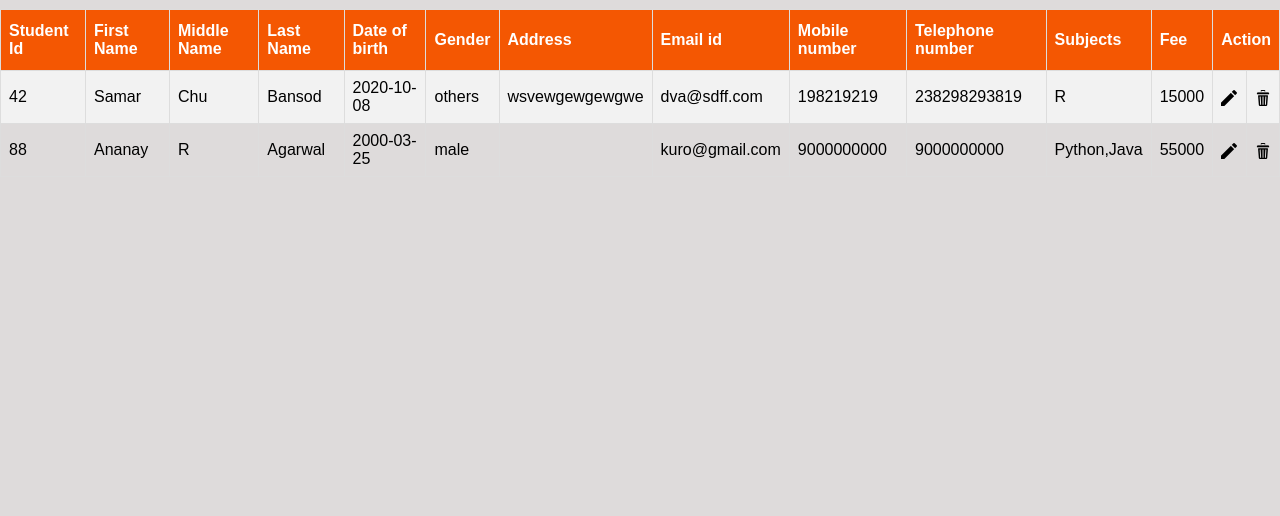
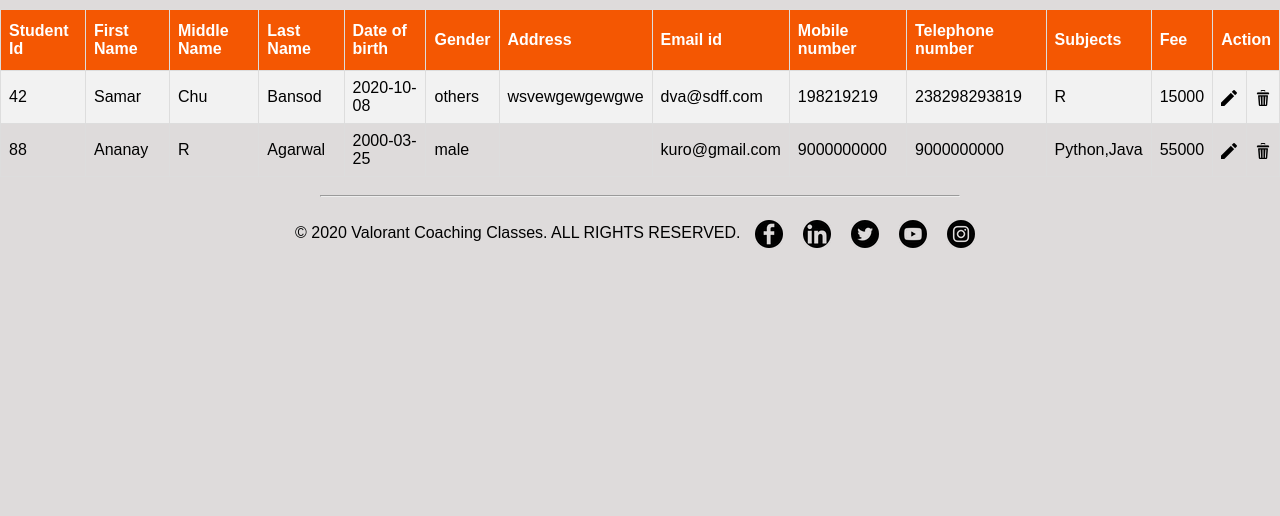
Before and after one commit to Shivashia/Student-Coaching-Portal, a PHP site: page /STUDENT-COACHING-PORTAL/update.php in a window 1280 px wide. Shown: the part 151-667 px from the top of the page. Run offline with PHP 8.4, Linux system fonts and the light colour scheme; data comes from the database, SQL or seed files in the repository.

Commit message:
added footer
-Added Footer
-Changed the logo image to a hd one

```diff
--- a/User-registration/Templates/Homestyle.css
+++ b/User-registration/Templates/Homestyle.css
@@ -596,3 +596,25 @@ border-bottom: 2px solid #f45702;
 #update-student::selection{
 background: rgb(255, 199, 184);
 }
+
+/*Footer CSS*/
+.footer {
+  text-align: center;
+}
+.footer hr{
+  width: 50%;
+  margin: auto;
+}
+.footer ul {
+  display: inline-flex;
+}
+.footer li{
+  list-style: none;
+  margin: 5px 10px 10px 10px;
+}
+.footer li a {
+  border-radius: 50%;
+}
+.footer li a:hover{
+  background-color: white;
+}
--- a/User-registration/admin.php
+++ b/User-registration/admin.php
@@ -20,7 +20,7 @@
 <nav class="navbar">
     <div class="content">
       <div class="logo">
-        <a href="Homepage.html"><img src="Templates/Images/logo2.png"></a>
+        <a href="Homepage.html"><img src="Templates/Images/logo.png"  width="147"></a>
       </div>
       <ul class="menu-list">
         <div class="icon cancel-btn">
@@ -72,9 +72,6 @@ window.onscroll = ()=>{
   }
 </script>
 </body>
-<footer>
-  FOOTER
-</footer>
 </html>
 
 <?php
--- a/User-registration/login.php
+++ b/User-registration/login.php
@@ -21,7 +21,7 @@
   <nav class="navbar">
     <div class="content">
       <div class="logo">
-        <a href="Homepage.html"><img src="Templates/Images/logo2.png"></a>
+        <a href="Homepage.html"><img src="Templates/Images/logo.png"  width="147"></a>
       </div>
       <ul class="menu-list">
         <div class="icon cancel-btn">
@@ -108,6 +108,4 @@ else{
   		function_alert("Invalid email!!");
 	}
 }
-
-
 ?>
--- a/User-registration/update.php
+++ b/User-registration/update.php
@@ -9,7 +9,7 @@ $result = mysqli_query($conn,"SELECT * FROM student_table");
 <!DOCTYPE html>
 <html>
 <head>
-<title>Delete employee data</title>
+<title>Student data</title>
 <meta name="viewport" content="width=device-width,initial-scale=1.0,user-scalable=yes">
   <link rel="stylesheet"  href="Templates/Homestyle.css">
   <style type="text/css">
@@ -81,7 +81,7 @@ $result = mysqli_query($conn,"SELECT * FROM student_table");
   <nav class="navbar">
     <div class="content">
       <div class="logo">
-        <a href="Homepage.html"><img src="Templates/Images/logo2.png"></a>
+        <a href="Homepage.html"><img src="Templates/Images/logo.png"  width="147"></a>
       </div>
       <ul class="menu-list">
         <div class="icon cancel-btn">
@@ -148,6 +148,18 @@ $result = mysqli_query($conn,"SELECT * FROM student_table");
     ?>
 </table>
   </div>
+  <footer class="footer">
+  <br><hr><br>
+  &copy 2020 Valorant Coaching Classes. ALL RIGHTS RESERVED.
+  <ul>
+    <li><a href=""><img src="Templates/Images/facebook.png"></a></li>
+    <li><a href=""><img src="Templates/Images/linkedin.png"></a></li>
+    <li><a href=""><img src="Templates/Images/twitter.png"></a></li>
+    <li><a href=""><img src="Templates/Images/youtube.png"></a></li>
+    <li><a href=""><img src="Templates/Images/instagram.png"></a></li>
+  </ul>
+  <br><br>
+</footer>
 </body>
 </html>
 
```
Also changed, not shown: User-registration/Homepage.html (+13 -4 lines), User-registration/aboutus.html (+13 -4 lines), User-registration/register.php (+19 -37 lines), User-registration/student-login.php (+13 -4 lines), User-registration/Templates/Images/facebook.png (added), User-registration/Templates/Images/instagram.png (added), User-registration/Templates/Images/linkedin.png (added), User-registration/Templates/Images/logo.png, User-registration/Templates/Images/twitter.png (added), User-registration/Templates/Images/youtube.png (added), 1 other file. Lines whose indentation alone changed are shown as unchanged.
